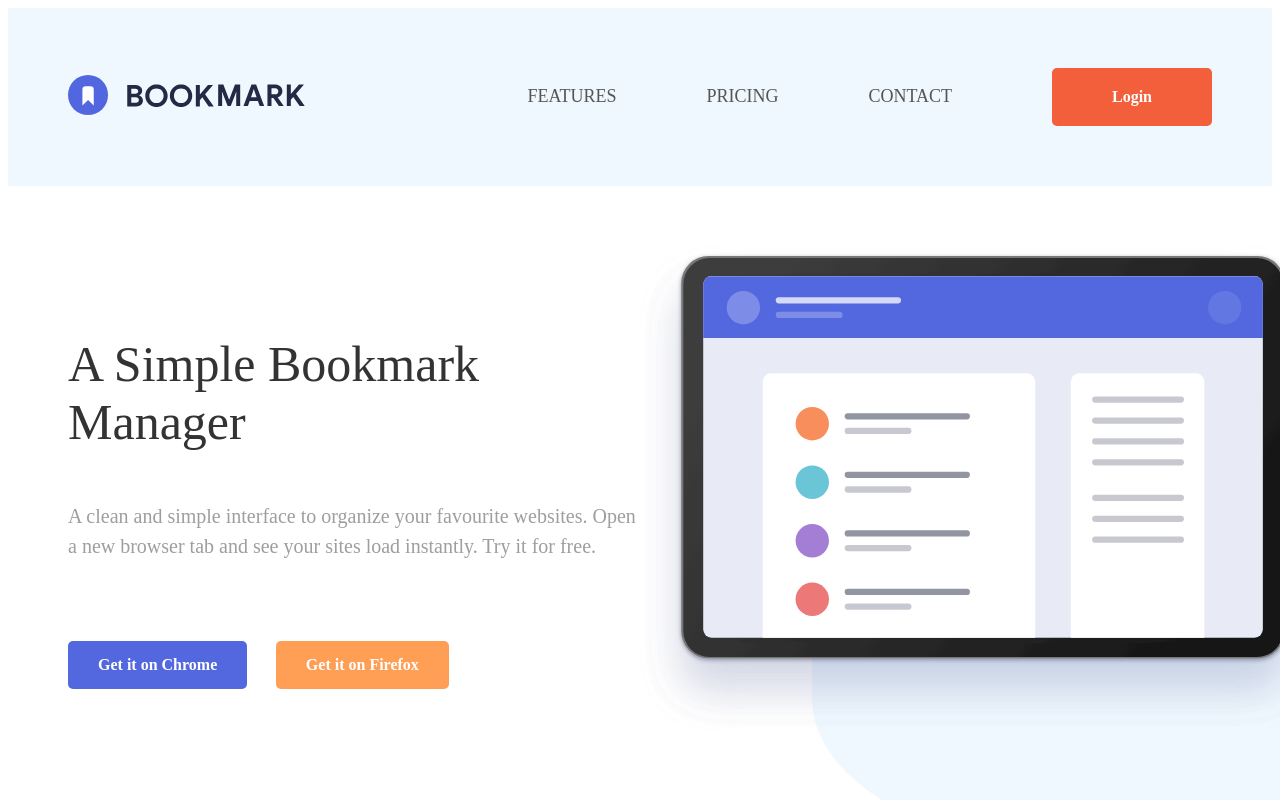
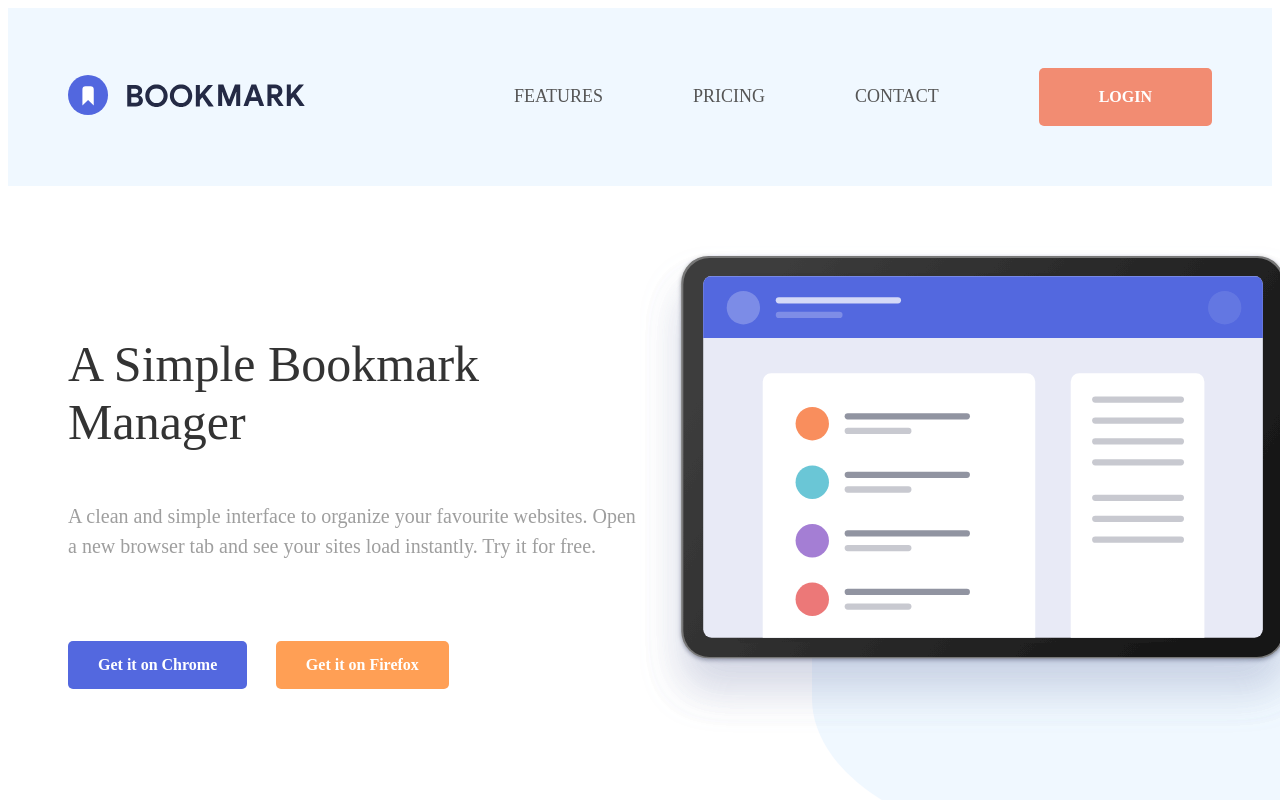
Before and after one commit to Arnau-66/S5-Bookmark--Landing-Angular, an Angular app: page / in a window 1280 px wide. Shown: the top 800 px of the page. Built offline with nearby package versions, Linux system fonts and the light colour scheme.

Commit message:
navbar & hero components moved to organisms folder

```diff
--- a/src/app/app.component.ts
+++ b/src/app/app.component.ts
@@ -1,6 +1,6 @@
 import { Component } from '@angular/core';
-import { Navbar } from './components/navbar/navbar';
-import { Hero } from './components/hero/hero';
+import { Navbar } from './shared/organisms/navbar/navbar';
+import { Hero } from './shared/organisms/hero/hero';
 
 
 @Component({
--- a/src/app/shared/atoms/button/button.css
+++ b/src/app/shared/atoms/button/button.css
@@ -20,8 +20,14 @@
 }
 
 .login-button {
-  background: #f25f3a;
+  background: #f28c72;
   color: white;
   padding: 20px 60px;
   margin-left: 100px;
 }
+
+@media (max-width: 1200px) {
+  .login-button {
+    margin-left: 0;
+  }
+}
--- a/src/app/components/hero/hero.ts
+++ b/src/app/shared/organisms/hero/hero.ts
@@ -1,6 +1,6 @@
 import { Component } from '@angular/core';
 import { CommonModule } from '@angular/common';
-import { Button } from '../../shared/atoms/button/button';
+import { Button } from '../../atoms/button/button';
 
 @Component({
   selector: 'app-hero',
--- a/src/app/components/navbar/navbar.html
+++ b/src/app/shared/organisms/navbar/navbar.html
@@ -14,7 +14,7 @@
           <a href="#">Pricing</a>
           <a href="#">Contact</a>
           <app-button
-            [text]="'Login'"
+            [text]="'LOGIN'"
             [href]="'#'"
             [variant]="'login-button'">
           </app-button>
@@ -26,7 +26,7 @@
             <a href="#">Pricing</a>
             <a href="#">Contact</a>
           <app-button
-            [text]="'Login'"
+            [text]="'LOGIN'"
             [href]="'#'"
             [variant]="'login-button'">
           </app-button>
--- a/src/app/components/navbar/navbar.ts
+++ b/src/app/shared/organisms/navbar/navbar.ts
@@ -1,6 +1,6 @@
 import { Component, ElementRef, HostListener, inject } from '@angular/core';
 import { CommonModule } from '@angular/common';
-import { Button } from '../../shared/atoms/button/button';
+import { Button } from '../../atoms/button/button';
 
 
 @Component({
```
Also changed, not shown: src/app/shared/organisms/hero/hero.css (renamed from src/app/components/hero/hero.css), src/app/shared/organisms/hero/hero.html (renamed from src/app/components/hero/hero.html), src/app/shared/organisms/navbar/navbar.css (renamed from src/app/components/navbar/navbar.css), 2 other files (tests, documents, lock files or other folders).
